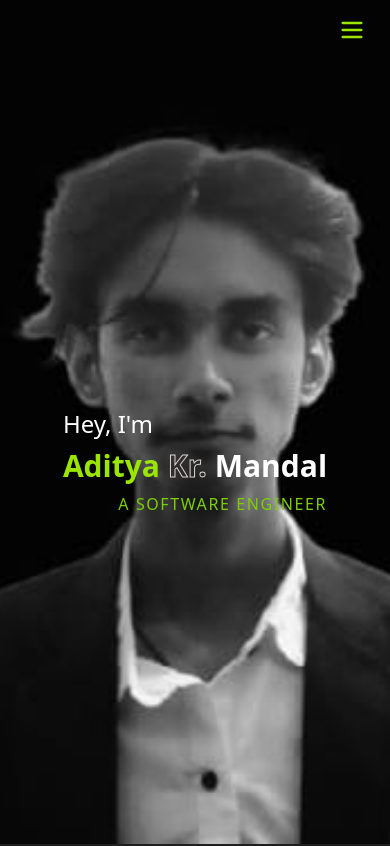
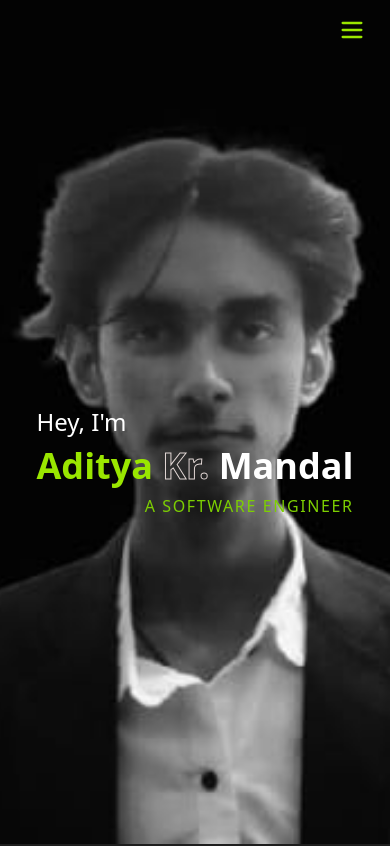
Before and after one commit to AdityaEvans7/New_Postfolio, a React (Vite) app: page / in a window 390 px wide. Shown: the top 846 px of the page. Built offline with nearby package versions, Linux system fonts and the light colour scheme.

Commit message:
Text size

```diff
--- a/src/components/Home.jsx
+++ b/src/components/Home.jsx
@@ -37,7 +37,7 @@ export default function Home() {
           </motion.h2>
 
           <motion.h1
-            className="text-3xl md:text-6xl font-bold"
+            className="text-4xl md:text-6xl font-bold"
             initial={{ opacity: 0, y: 50 }}
             animate={isInView ? { opacity: 1, y: 0 } : { opacity: 0, y: 50 }}
             transition={{ delay: 0.4, duration: 0.8 }}
```
